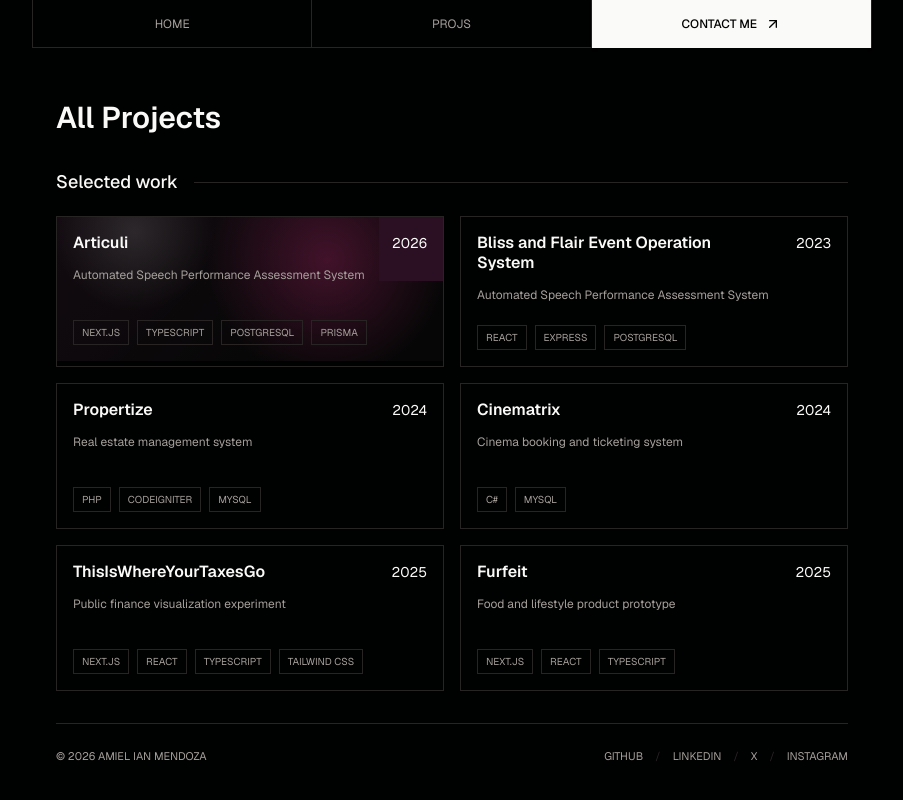
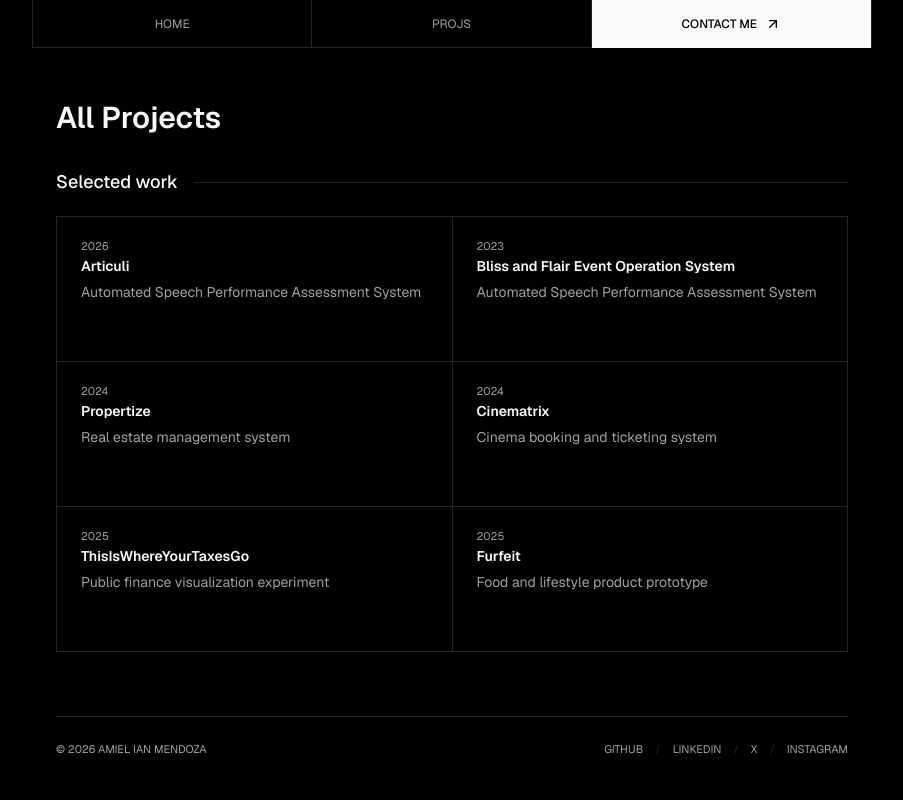
Before and after one commit to aimndz/portfolio, a Next.js app: page /projects in a window 1280 px wide. Shown: the top 800 px of the page, without its empty margins (188-1091 px from the left). Built offline with nearby package versions, Linux system fonts and the light colour scheme.

Commit message:
style: improve projects card styling

```diff
--- a/src/app/projects/page.tsx
+++ b/src/app/projects/page.tsx
@@ -11,16 +11,16 @@ export const metadata = {
 
 export default function ProjectsPage() {
   return (
-    <main className="bg-background text-foreground min-h-screen">
+    <main className="bg-background text-foreground flex min-h-screen flex-col">
       <SiteHeader />
-      <div className="mx-auto w-full max-w-[840px] px-4 pt-10 pb-12 sm:px-6">
+      <div className="mx-auto w-full max-w-[840px] px-4 pt-10 pb-12 sm:px-6 flex-1 flex flex-col">
         <div className="mb-8">
           <h1 className="mt-3 text-3xl font-semibold">All Projects</h1>
         </div>
 
-        <section>
+        <section className="mb-8">
           <SectionHeading>Selected work</SectionHeading>
-          <div className="mt-5 grid gap-4 sm:grid-cols-2">
+          <div className="mt-5 grid pt-px pl-px sm:grid-cols-2">
             {projects.map((project) => (
               <ProjectCard key={project.name} project={project} showStack />
             ))}
--- a/src/components/project-card.tsx
+++ b/src/components/project-card.tsx
@@ -1,7 +1,6 @@
 import Link from "next/link";
 
 import { Card, CardContent } from "@/components/ui/card";
-import { cn } from "@/lib/utils";
 
 type ProjectCardProps = {
   project: {
@@ -15,56 +14,25 @@ type ProjectCardProps = {
   showStack?: boolean;
 };
 
-export function ProjectCard({ project, showStack = false }: ProjectCardProps) {
+export function ProjectCard({ project }: ProjectCardProps) {
   return (
-    <Card
-      className={cn(
-        "group hover:border-primary min-h-28 overflow-hidden transition-colors",
-        showStack && "min-h-36",
-      )}
-    >
+    <Card className="group relative hover:z-10 hover:border-primary -mt-px -ml-px min-h-36 transition-colors">
       <Link
         aria-label={`${project.name} project`}
         className="block h-full"
         href={project.href}
         target="_blank"
       >
-        <CardContent
-          className={cn(
-            "relative flex min-h-28 flex-col justify-between overflow-hidden p-4",
-            showStack && "min-h-36",
-          )}
-        >
-          {project.featured ? (
-            <div className="absolute inset-0 opacity-70 transition-opacity group-hover:opacity-90">
-              <div className="absolute inset-0 bg-[radial-gradient(circle_at_20%_10%,rgba(250,251,248,0.18),transparent_24%),radial-gradient(circle_at_70%_30%,rgba(145,36,91,0.62),transparent_42%),linear-gradient(135deg,#1b1018_0%,#090909_72%)]" />
-              <div className="border-border absolute top-0 right-0 h-16 w-16 border-l bg-[#3e1632]" />
-            </div>
-          ) : null}
-
-          <div className="relative">
-            <div className="flex items-start justify-between gap-4">
-              <h3 className="text-foreground max-w-60 text-sm leading-5 font-semibold sm:text-base">
-                {project.name}
-              </h3>
-              <span className="text-foreground font-mono text-sm">
-                {project.year}
-              </span>
-            </div>
-            <p className="text-secondary mt-3 text-xs leading-5">
-              {project.description}
-            </p>
-          </div>
-
-          {showStack && project.stack ? (
-            <div className="text-secondary relative mt-5 flex flex-wrap gap-2 font-mono text-[10px] uppercase">
-              {project.stack.map((item) => (
-                <span className="border-border border px-2 py-1" key={item}>
-                  {item}
-                </span>
-              ))}
-            </div>
-          ) : null}
+        <CardContent className="flex min-h-36 flex-col p-5 sm:p-6">
+          <span className="text-muted-foreground font-mono text-[11px] leading-none">
+            {project.year}
+          </span>
+          <h3 className="text-foreground mt-1 text-sm leading-5 font-semibold">
+            {project.name}
+          </h3>
+          <p className="text-secondary mt-1 text-sm leading-6">
+            {project.description}
+          </p>
         </CardContent>
       </Link>
     </Card>
--- a/src/components/projects-section.tsx
+++ b/src/components/projects-section.tsx
@@ -17,7 +17,7 @@ export function ProjectsSection() {
         </div>
         <Button
           asChild
-          className="h-8 shrink-0 cursor-pointer rounded-none border-border px-3 font-mono text-[11px] uppercase text-secondary hover:bg-muted hover:text-foreground"
+          className="border-border text-secondary hover:bg-muted hover:text-foreground h-8 shrink-0 cursor-pointer rounded-none px-3 font-mono text-[11px] uppercase"
           variant="outline"
         >
           <Link href="/projects">
@@ -26,7 +26,7 @@ export function ProjectsSection() {
           </Link>
         </Button>
       </div>
-      <div className="mt-5 grid gap-4 sm:grid-cols-2">
+      <div className="mt-5 grid pt-px pl-px sm:grid-cols-2">
         {homeProjects.map((project) => (
           <ProjectCard key={project.name} project={project} />
         ))}
```
